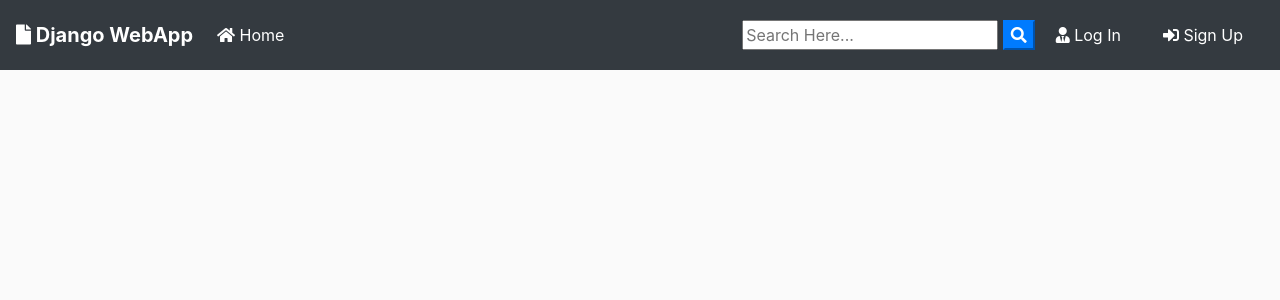
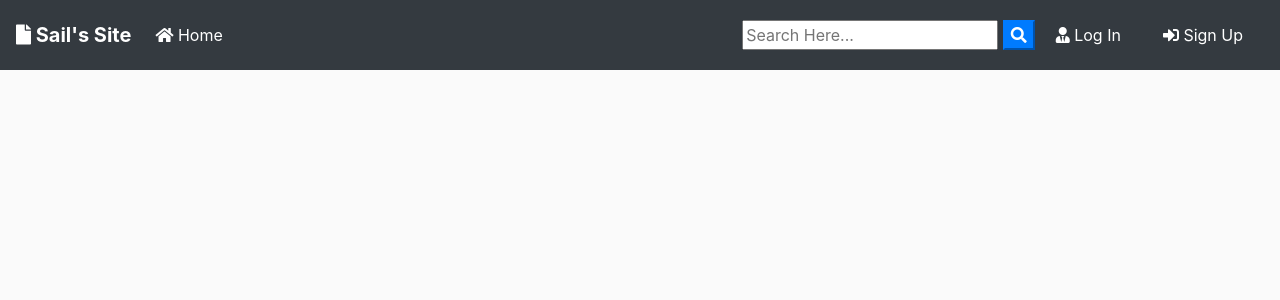
Before and after one commit to SailCPU/mysite, a Django app: template blog/templates/blog/home.html in a window 1280 px wide. Shown: the top 300 px of the page. Run offline with Django 3.2, Linux system fonts and the light colour scheme; the template is opened without the code that fills it, so the values that code supplies are empty; some libraries are stand-ins or nearby versions.

Commit message:
init commit

```diff
--- a/blog/templates/blog/base.html
+++ b/blog/templates/blog/base.html
@@ -12,15 +12,15 @@
     <link rel="stylesheet" href="https://use.fontawesome.com/releases/v5.8.1/css/all.css" >
     <link rel="stylesheet" href="{% static 'blog/main.css' %}">
     {% if title %}
-        <title>Django WebApp - {{title}}</title>
+        <title>Sail's Site - {{title}}</title>
     {% else %}
-        <title>Django WebApp</title>
+        <title>Sail's Site</title>
     {% endif %}
 
 </head>
   <body>
         <nav class="navbar navbar-expand-lg navbar-dark bg-dark">
-                <a class="navbar-brand font-weight-bold" href="{% url 'blog-home' %}"><i class="fas fa-file"></i> Django WebApp</a>
+                <a class="navbar-brand font-weight-bold" href="{% url 'blog-home' %}"><i class="fas fa-file"></i> Sail's Site</a>
                 <button class="navbar-toggler" type="button" data-toggle="collapse" data-target="#navbarSupportedContent" aria-controls="navbarSupportedContent" aria-expanded="false" aria-label="Toggle navigation">
                   <span class="navbar-toggler-icon"></span>
                 </button>
```
